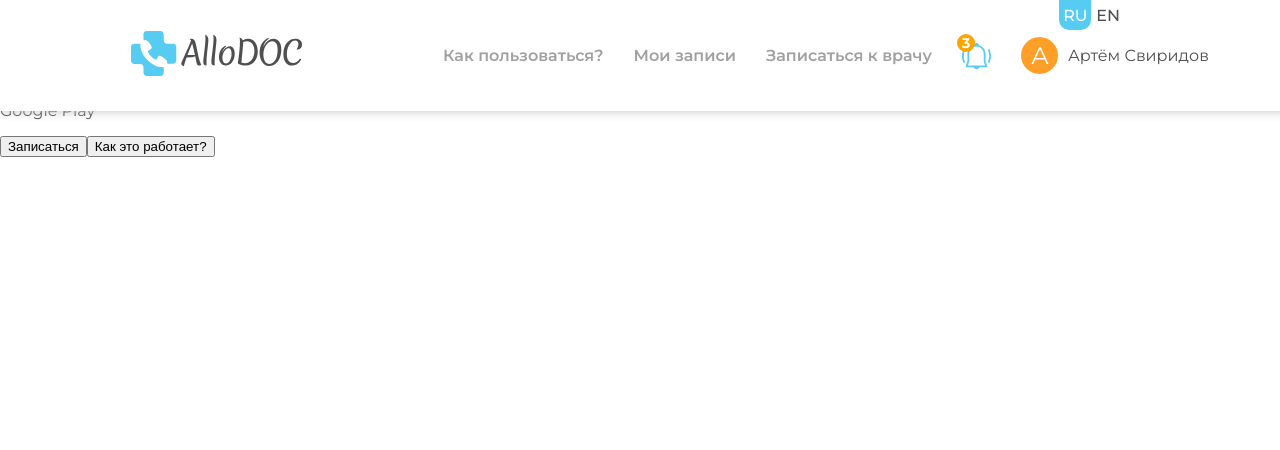
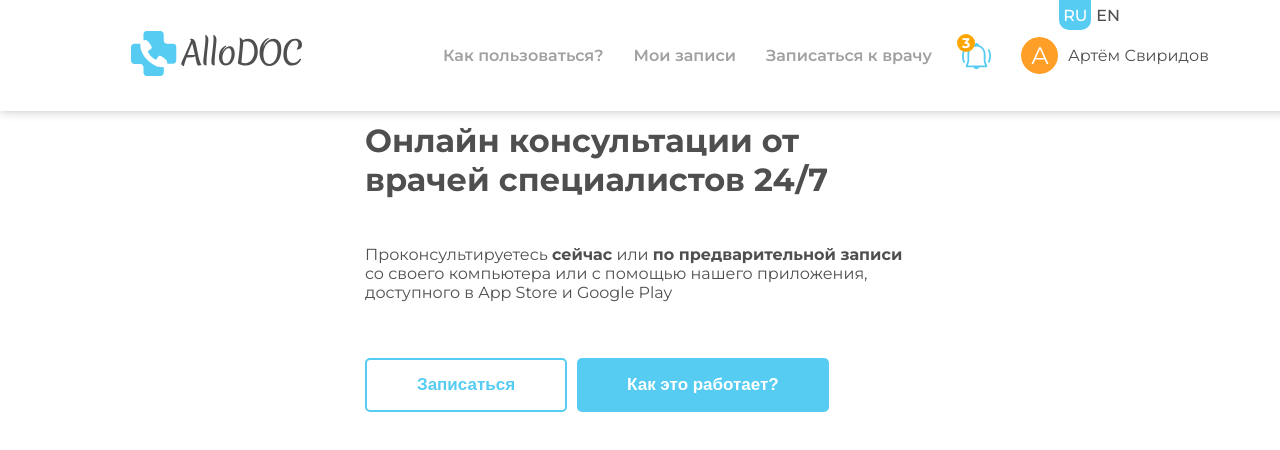
Before and after one commit to varspijoyan/allo-doc-project, a React (Create React App) app: page / in a window 1280 px wide. Shown: the top 450 px of the page. Built offline with nearby package versions, Linux system fonts and the light colour scheme.

Commit message:
Added styles for main section text container

```diff
--- a/src/styles/Main.css
+++ b/src/styles/Main.css
@@ -0,0 +1,40 @@
+main {
+    padding: 100px;
+}
+
+.main-section-text-container {
+    width: 550px;
+    display: flex;
+    flex-direction: column;
+    gap: 40px;
+}
+
+.main-section-text-container .heading {
+    margin-bottom: -10px;
+}
+
+.buttons {
+    display: flex;
+    gap: 10px;
+}
+
+.buttons button {
+    padding: 15px 50px;
+    font-size: 17px;
+    font-weight: 600;
+    border: none;
+    border-radius: 5px;
+    cursor: pointer;
+}
+
+.buttons .btn-1 {
+    border: 2px solid #56CCF2;
+    background-color: white;
+    color: #56CCF2;
+
+}
+
+.buttons .btn-2 {
+    background-color: #56CCF2;
+    color: white;
+}
```
